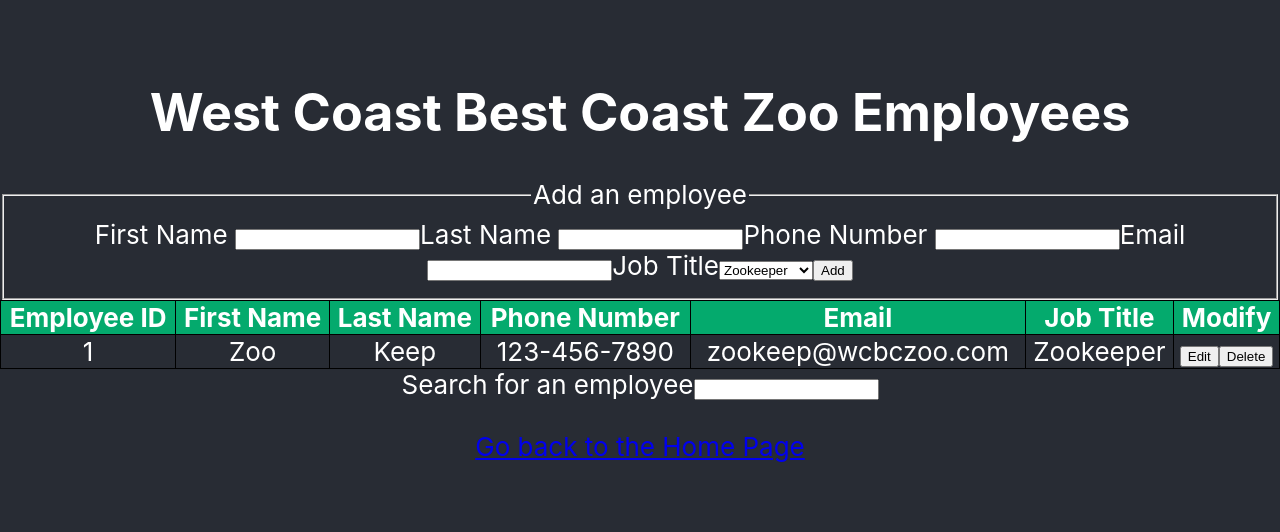
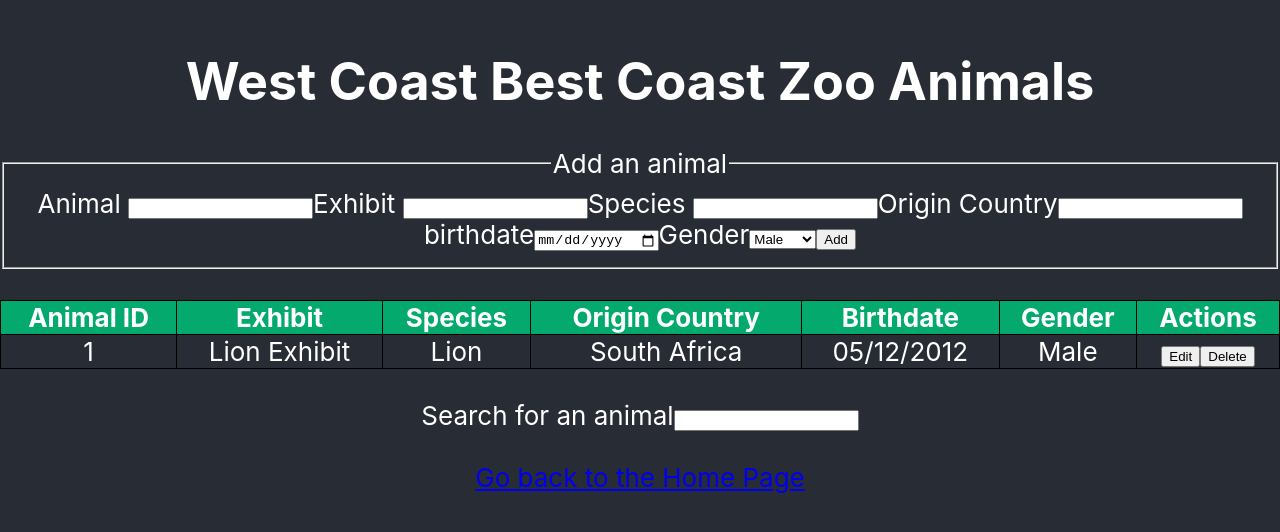
Before and after one commit to chambbri/Zoo-Database-Frontend, a React (Create React App) app: page /animals in a window 1280 px wide. Shown: the part 146-678 px from the top of the page. Built offline with nearby package versions, Linux system fonts and the light colour scheme.

Commit message:
changed animalspage and fixed the tables

```diff
--- a/src/pages/AnimalsPage.js
+++ b/src/pages/AnimalsPage.js
@@ -4,52 +4,55 @@ import { Link } from 'react-router-dom';
 function animals(){
     return(
         <body>
-            <h1>West Coast Best Coast Zoo Employees</h1>
+            <h1>West Coast Best Coast Zoo Animals</h1>
             <div>
                 <form>
                     <fieldset>
-                        <legend>Add an employee</legend>
-                        <label>First Name <input type="text" id="fname" name="fname"/></label>
-                        <label>Last Name <input type="text" id="lname" name="lname"/></label>
-                        <label for="phone">Phone Number <input type="tel" id="phone" name="phone"/></label>
-                        <label>Email<input type="email" id="email" name="email"/></label>
-                        <label>Job Title</label>
-                        <select name="job" id="job">
-                            <option value="zookeeper">Zookeeper</option>
-                            <option value="vet">Veterinarian</option>
+                        <legend>Add an animal</legend>
+                        <label>Animal <input type="text" id="animal" name="animal"/></label>
+                        <label>Exhibit <input type="text" id="exhibit" name="exhibit"/></label>
+                        <label>Species <input type="text" id="species" name="species"/></label>
+                        <label>Origin Country<input type="origincountry" id="origincountry" name="origincountry"/></label>
+                        <label>birthdate<input type="date" id="birthdate" name="birthdate" /></label>
+                        <label>Gender</label>
+                        <select name="gender" id="gender">
+                            <option value="female">Male</option>
+                            <option value="male">Female</option>
                         </select>
                         <button type="button">Add</button>
                     </fieldset>
                 </form>
             </div>
+            <br />
             <div>
                 <table>
                     <thead>
                         <tr>
-                            <th>Employee ID</th>
-                            <th>First Name</th>
-                            <th>Last Name</th>
-                            <th>Phone Number</th>
-                            <th>Email</th>
-                            <th>Job Title</th>
-                            <th>Modify</th>
+                            <th>Animal ID</th>
+                            <th>Exhibit</th>
+                            <th>Species</th>
+                            <th>Origin Country</th>
+                            <th>Birthdate</th>
+                            <th>Gender</th>
+                            <th>Actions</th>
                         </tr>
                     </thead>
                     <tbody>
                         <tr>
                             <td>1</td>
-                            <td>Zoo</td>
-                            <td>Keep</td>
-                            <td>123-456-7890</td>
-                            <td>zookeep@wcbczoo.com</td>
-                            <td>Zookeeper</td>
+                            <td>Lion Exhibit</td>
+                            <td>Lion</td>
+                            <td>South Africa</td>
+                            <td>05/12/2012</td>
+                            <td>Male</td>
                             <td><button type="button">Edit</button><button type="button">Delete</button></td>
                         </tr>
                     </tbody>
                 </table>
             </div>
+            <br />
             <div>
-                <label>Search for an employee<input type="text"/></label>
+                <label>Search for an animal<input type="text"/></label>
             </div>
             <br />
             <Link to="/">Go back to the Home Page</Link>
--- a/src/pages/EmployeesPage.js
+++ b/src/pages/EmployeesPage.js
@@ -33,7 +33,7 @@ function employees(){
                             <th>Phone Number</th>
                             <th>Email</th>
                             <th>Job Title</th>
-                            <th>Modify</th>
+                            <th>Actions</th>
                         </tr>
                     </thead>
                     <tbody>
--- a/src/pages/ExhibitPage.js
+++ b/src/pages/ExhibitPage.js
@@ -26,8 +26,8 @@ function ExhibitPage() {
                         <td><button type="button">Edit</button><button type="button">Delete</button></td>
                     </tr>
                 </tbody>
+            </table>
             <br />
-            </table>
                 <form>
                     <fieldset>
                         <legend>Add an exhibit</legend>
--- a/src/pages/ServicesPage.js
+++ b/src/pages/ServicesPage.js
@@ -26,8 +26,8 @@ function ServicesPage() {
                             <td><button type="button">Edit</button><button type="button">Delete</button></td>
                         </tr>
                     </tbody>
-                    <br />
                 </table>
+                <br />
                 <form>
                     <fieldset>
                         <legend>Add A Service</legend>
@@ -41,7 +41,7 @@ function ServicesPage() {
                     </fieldset>
                 </form>
                 <br />
-                <Link to="/">Go back to the Home Page</Link>
+                <Link to="/">Go back to Home</Link>
             </div>
         </>
     );
```
